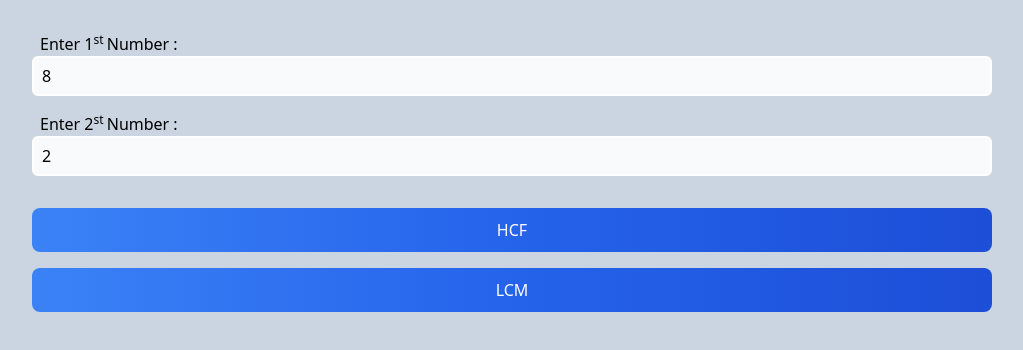
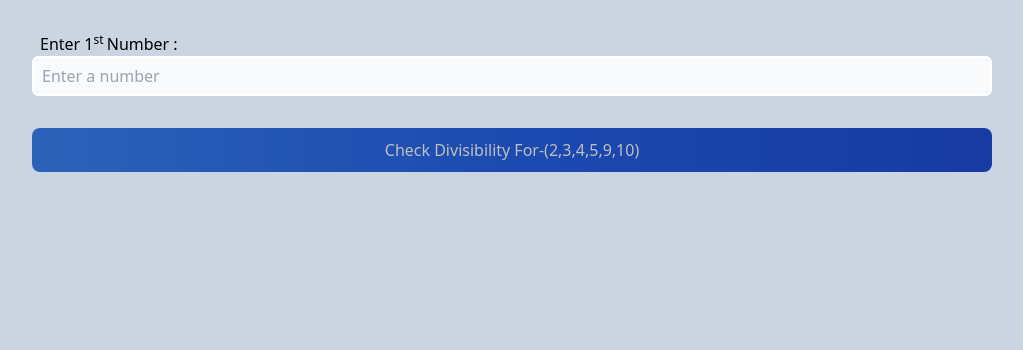
Before and after one commit to ManjiCoder/Maths-Disha, a React (Create React App) app: page /divisibilityTest in a window 1280 px wide. Shown: the top 350 px of the page, without its empty margins (128-1151 px from the left). Built offline with nearby package versions, Linux system fonts and the light colour scheme.

Commit message:
React-Router-Dom Added Check Divisibility Added

```diff
--- a/package.json
+++ b/package.json
@@ -8,6 +8,7 @@
     "@testing-library/user-event": "^13.5.0",
     "react": "^18.2.0",
     "react-dom": "^18.2.0",
+    "react-router-dom": "^6.3.0",
     "react-scripts": "5.0.1",
     "web-vitals": "^2.1.4"
   },
--- a/src/App.js
+++ b/src/App.js
@@ -1,10 +1,19 @@
-import HCF_or_LCM from "./components/HCF_or_LCM";
+import HcfLcm from "./components/HcfLcm";
+import DivisibilityTest from "./components/DivisibilityTest";
+import HomePage from "./components/HomePage";
+
+import { BrowserRouter, Routes, Route } from "react-router-dom";
 
 function App() {
+  const title = "Maths Disha";
   return (
-    <div className="bg-slate-300 min-h-screen max-h-fit">
-    <HCF_or_LCM/>
-    </div>
+    <BrowserRouter>
+      <Routes>
+        <Route path="/" element={<HomePage title={title} />} />
+        <Route path="/divisibilityTest" element={<DivisibilityTest />} />
+        <Route path="/hcflcm" element={<HcfLcm />} />
+      </Routes>
+    </BrowserRouter>
   );
 }
 
--- a/src/components/DivisibilityTest.js
+++ b/src/components/DivisibilityTest.js
@@ -1,9 +1,213 @@
-import React from 'react'
+import React, { useState } from "react";
 
 function DivisibilityTest() {
+  const [num, setNum] = useState("");
+  const [test2, setTest2] = useState("");
+  const [test3, setTest3] = useState("");
+  const [test4, setTest4] = useState("");
+  const [test5, setTest5] = useState("");
+  const [test9, setTest9] = useState("");
+  const [test10, setTest10] = useState("");
+
+  // check Number sign & validate
+  const validateNum = (value) => {
+    value = value.slice(0, 5); // No. of digit accepted is 5
+    if (Math.sign(value) === 1) {
+      // console.log(value);
+      return value;
+    }
+    return "";
+  };
+  const handleOnChangeNum = (e) => {
+    const value = e.target.value;
+    let number = validateNum(value);
+    setNum(number);
+  };
+
+  const checkDivisibility = () => {
+    // For 2
+    const divisibilityTestFor2 = (num) => {
+      if (num.slice(-1) % 2 === 0) {
+        setTest2(
+          <div>
+            {num.slice(0, num.length - 1)}
+            <span className="underline">{num.slice(-1)}</span> is divisible by
+            2. i.e.{" "}
+            <span className="font-bold">
+              2 X {num / 2}= {num}
+            </span>
+          </div>
+        );
+      } else {
+        console.log("fail");
+        setTest2(<div>{num} is not divisible by 2.</div>);
+      }
+    };
+    // For 3
+    const divisibilityTestFor3 = (num, sumArr) => {
+      let arr = Array.from(num);
+      console.log(arr);
+      sumArr = arr.reduce((a, b) => {
+        return a + b;
+      });
+      // console.log(sumArr);
+      if (sumArr % 3 === 0) {
+        setTest3(
+          <div>
+            {num} is divisible by 3. i.e.{" "}
+            <span className="underline">[ {sumArr} ]</span>{" "}
+            <span className="font-bold">
+              3 X {num / 3}= {num}
+            </span>
+          </div>
+        );
+      } else {
+        console.log("fail");
+        setTest3(<div>{num} is not divisible by 3.</div>);
+      }
+      return sumArr;
+    };
+    // For 4
+    const divisibilityTestFor4 = (num) => {
+      if (num.slice(-2) % 4 === 0 && num % 4 === 0) {
+        setTest4(
+          <div>
+            {num.slice(0, num.length - 2)}
+            <span className="underline">{num.slice(-2)}</span> is divisible by
+            4. i.e.{" "}
+            <span className="font-bold">
+              4 X {num / 4}= {num}
+            </span>
+          </div>
+        );
+      } else {
+        console.log("fail");
+        setTest4(<div>{num} is not divisible by 4.</div>);
+      }
+    };
+    // For 5
+    const divisibilityTestFor5 = (num) => {
+      if (
+        Number.parseInt(num.slice(-1)) === 0 ||
+        Number.parseInt(num.slice(-1)) === 5
+      ) {
+        // console.log(typeof num)
+        setTest5(
+          <div>
+            {num.slice(0, num.length - 1)}
+            <span className="underline">{num.slice(-1)}</span> is divisible by
+            5. i.e.{" "}
+            <span className="font-bold">
+              5 X {num / 5}= {num}
+            </span>
+          </div>
+        );
+      } else {
+        console.log("fail");
+        setTest5(<div>{num} is not divisible by 5.</div>);
+      }
+    };
+    // For 9
+    const divisibilityTestFor9 = (num, sumArr) => {
+      let arr = Array.from(num);
+      console.log(arr);
+      sumArr = arr.reduce((a, b) => {
+        return a + b;
+      });
+      if (num % 9 === 0) {
+        setTest9(
+          <div>
+            {num} is divisible by 9. i.e.{" "}
+            <span className="underline">[ {sumArr} ]</span>{" "}
+            <span className="font-bold">
+              9 X {num / 9}= {num}
+            </span>
+          </div>
+        );
+      } else {
+        console.log("fail");
+        setTest9(<div>{num} is not divisible by 9.</div>);
+      }
+      return sumArr;
+    };
+    // For 10
+    const divisibilityTestFor10 = (num) => {
+      if (Number.parseInt(num.slice(-1)) === 0) {
+        setTest10(
+          <div>
+            {num.slice(0, num.length - 1)}
+            <span className="underline">{num.slice(-1)}</span> is divisible by
+            10. i.e.{" "}
+            <span className="font-bold">
+              10 X {num / 10}= {num}
+            </span>
+          </div>
+        );
+      } else {
+        console.log("fail");
+        setTest10(<div>{num} is not divisible by 10.</div>);
+      }
+    };
+
+    divisibilityTestFor2(num);
+    divisibilityTestFor3(num);
+    divisibilityTestFor4(num);
+    divisibilityTestFor5(num);
+    divisibilityTestFor9(num);
+    divisibilityTestFor10(num);
+  };
+
   return (
-    <div>DivisibilityTest</div>
-  )
+    <div className="bg-slate-300 min-h-screen max-h-fit">
+      <form className="py-8 space-y-4">
+        <div className="flex flex-col m-auto justify-center w-3/4">
+          <label className="cursor-pointer pl-2" htmlFor="num-1">
+            <span>
+              Enter 1<sup>st </sup>Number :
+            </span>
+          </label>
+          <input
+            className="pl-2 py-1.5 bg-slate-50 rounded-md border-2 border-white focus:text-gray-700 focus:bg-white focus:border-blue-600 focus:outline-none"
+            type="number"
+            name=""
+            id="num-1"
+            placeholder="Enter a number"
+            onChange={handleOnChangeNum}
+            value={num}
+          />
+        </div>
+
+        <div className="flex flex-col pt-4 space-y-4 m-auto justify-center w-3/4">
+          <button
+            className={`${
+              num.length === 0
+                ? "cursor-not-allowed brightness-75"
+                : "cursor-pointer brightness-100"
+            } text-white  bg-gradient-to-r from-blue-500 via-blue-600 to-blue-700 hover:bg-gradient-to-br focus:ring-4 focus:outline-none focus:ring-blue-300 dark:focus:ring-blue-800 font-medium rounded-lg text-base px-5 py-2.5 text-center`}
+            type="submit"
+            disabled={num.length === 0}
+            onClick={(e) => {
+              e.preventDefault();
+              checkDivisibility(num);
+            }}
+          >
+            Check Divisibility For-(2,3,4,5,9,10)
+          </button>
+
+          {(test2 || test3 || test4 || test5 || test9 || test10) && (
+            <div className="bg-slate-100 py-2 pl-2 rounded-md">
+              <div className="">{test2}</div>
+              <div className="">{test3}</div>
+              <div className="">{test4}</div>
+              <div className="">{test5}</div>
+              <div className="">{test9}</div>
+              <div className="">{test10}</div>
+            </div>
+          )}
+        </div>
+      </form>
+    </div>
+  );
 }
 
-export default DivisibilityTest
+export default DivisibilityTest;
--- a/src/components/HCF_or_LCM.js
+++ b/src/components/HcfLcm.js
@@ -1,8 +1,8 @@
 import React, { useState } from "react";
 
-function HCF_or_LCM() {
-  const [num1, setNum1] = useState("8");
-  const [num2, setNum2] = useState("2");
+function HcfLcm() {
+  const [num1, setNum1] = useState("");
+  const [num2, setNum2] = useState("");
   const [result, setResult] = useState("");
 
   // check Number sign & validate
@@ -42,28 +42,16 @@ function HCF_or_LCM() {
       }
     }
     const HCF = Math.max(...arr);
-    // const mutliperN1 =
-    //   HCF > num1 / HCF
-    //     ? HCF + " X " + num1 / HCF + " = " + num1
-    //     : num1 / HCF + " X " + HCF + " = " + num1;
-    // const mutliperN2 =
-    //   HCF > num2 / HCF
-    //     ? HCF + " X " + num2 / HCF + " = " + num2
-    //     : num2 / HCF + " X " + HCF + " = " + num2;
-    const mutliperN1 = HCF + " X " + num1 / HCF + " = " + num1;
-    const mutliperN2 = HCF + " X " + num2 / HCF + " = " + num2;
-    console.log(mutliperN1);
-    console.log(mutliperN2);
     // setResult(JSON.stringify(arr))
     setResult(
       <div>
         <span className="font-bold">HCF</span> of {num1} & {num2} ={" "}
         <span className="font-bold">{HCF}</span>
         <div>
-          <span className={HCF ? "font-semibold" : ""}>{mutliperN1}</span>
+          {num1} X {num1 / HCF} = <span className="font-semibold">{HCF}</span>
         </div>
         <div>
-          <span className={HCF ? "font-semibold" : ""}>{mutliperN2}</span>
+          {num2} X {num2 / HCF} = <span className="font-semibold">{HCF}</span>
         </div>
       </div>
     );
@@ -89,33 +77,23 @@ function HCF_or_LCM() {
       // console.log(arr);
     }
     const LCM = Math.max(...arr);
-    const mutliperN1 =
-      LCM > num1 / LCM
-        ? num1 + " X " + LCM / num1 + " = " + LCM
-        : num1 / LCM + " X " + LCM + " = " + num1;
-    const mutliperN2 =
-      LCM > num2 / LCM
-        ? num2 + " X " + LCM / num2 + " = " + LCM
-        : num2 / LCM + " X " + LCM + " = " + num2;
-    console.log(mutliperN1);
-    // console.log(mutliperN2);
     // console.log(arr);
     setResult(
       <div>
         <span className="font-bold">LCM</span> of {num1} & {num2} ={" "}
         <span className="font-bold">{LCM}</span>
         <div>
-          <span className={LCM ? "font-semibold" : ""}>{mutliperN1}</span>
+          {num1} X {LCM / num1} = <span className="font-semibold">{LCM}</span>
         </div>
         <div>
-          <span className={LCM ? "font-semibold" : ""}>{mutliperN2}</span>
+          {num2} X {LCM / num2} = <span className="font-semibold">{LCM}</span>
         </div>
       </div>
     );
   };
 
   return (
-    <div>
+    <div className="bg-slate-300 min-h-screen max-h-fit">
       <form className="py-8 space-y-4">
         <div className="flex flex-col m-auto justify-center w-3/4">
           <label className="cursor-pointer pl-2" htmlFor="num-1">
@@ -192,4 +170,4 @@ function HCF_or_LCM() {
   );
 }
 
-export default HCF_or_LCM;
+export default HcfLcm;
--- /dev/null
+++ b/src/components/HomePage.js
@@ -0,0 +1,27 @@
+import { Link } from "react-router-dom";
+
+function homePage(props) {
+  return (
+    <div className="flex flex-col flex-wrap pt-9 justify-start items-center min-h-screen bg-slate-300 dark:bg-slate-900 gap-7">
+      <span className="p-3 bg-slate-100 border-2 border-gray-900 rounded-md">
+        Welcome To {props.title}
+      </span>
+
+      {/* Link to DivisiblityTest */}
+      <Link to="divisibilityTest">
+        <button className="bg-gradient-to-r from-blue-500 to-indigo-700 text-white text-xl p-3 rounded-lg  hover:bg-blue-700 focus:bg-blue-800">
+          Divisibility Test-(2,3,5,9,10)
+        </button>
+      </Link>
+
+      {/* Link to HcfLcm */}
+      <Link to="HcfLcm">
+        <button className="bg-gradient-to-r from-blue-500 to-indigo-700 text-white text-xl px-20 p-3 rounded-lg  hover:bg-blue-700 focus:bg-blue-800">
+          HCF / LCM
+        </button>
+      </Link>
+    </div>
+  );
+}
+
+export default homePage;
```
Also changed, not shown: 1 other file (tests, documents, lock files or other folders).
